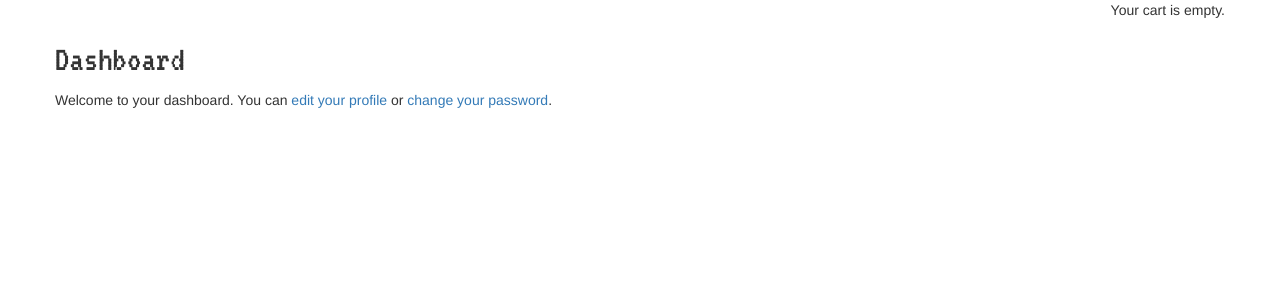
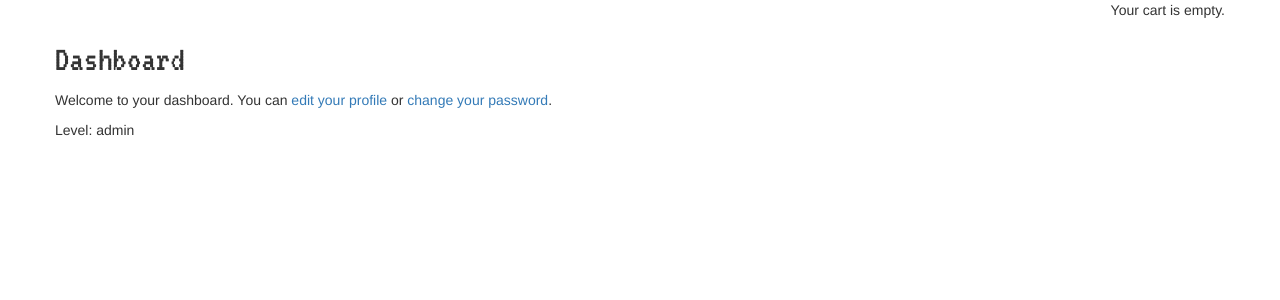
Before and after one commit to mleon111/shoppingcarthero, a Django app: template account/templates/account/dashboard.html in a window 1280 px wide. Shown: the part 85-385 px from the top of the page. Run offline with Django 3.2, Linux system fonts and the light colour scheme; the template is opened without the code that fills it: most values are stand-ins (such as "Sample title", 1, 10 or a date in 2020); parts of the project's set-up code (start-up, migrations or seed data) failed here and were passed over; some libraries are stand-ins or nearby versions.

Commit message:
display profile level

```diff
--- a/account/templates/account/dashboard.html
+++ b/account/templates/account/dashboard.html
@@ -5,4 +5,5 @@
 {% block content %}
   <h1>Dashboard</h1>
   <p>Welcome to your dashboard. You can <a href="{% url "edit" %}">edit your profile</a> or <a href="{% url "password_change" %}">change your password</a>.</p>
+  <p>Level: {{ level }}</p>
 {% endblock %}
--- a/account/views.py
+++ b/account/views.py
@@ -52,9 +52,10 @@ def user_login(request):
 
 @login_required
 def dashboard(request):
+    profile_evel = request.user.profile.level
     return render(request,
                   'account/dashboard.html',
-                  {'section': 'dashboard'})
+                  {'section': 'dashboard', 'level': profile_evel})
 
 @login_required
 def edit(request):
```
Also changed, not shown: db.sqlite3.
